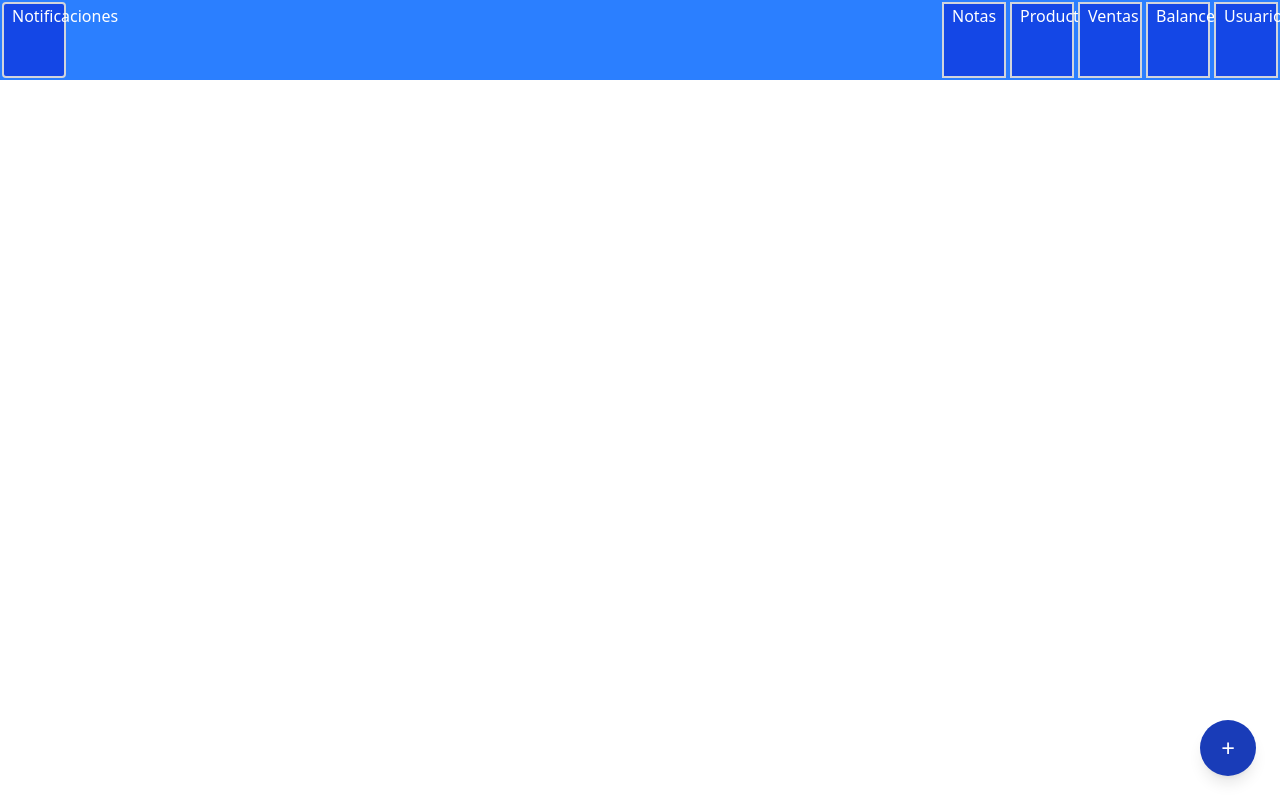
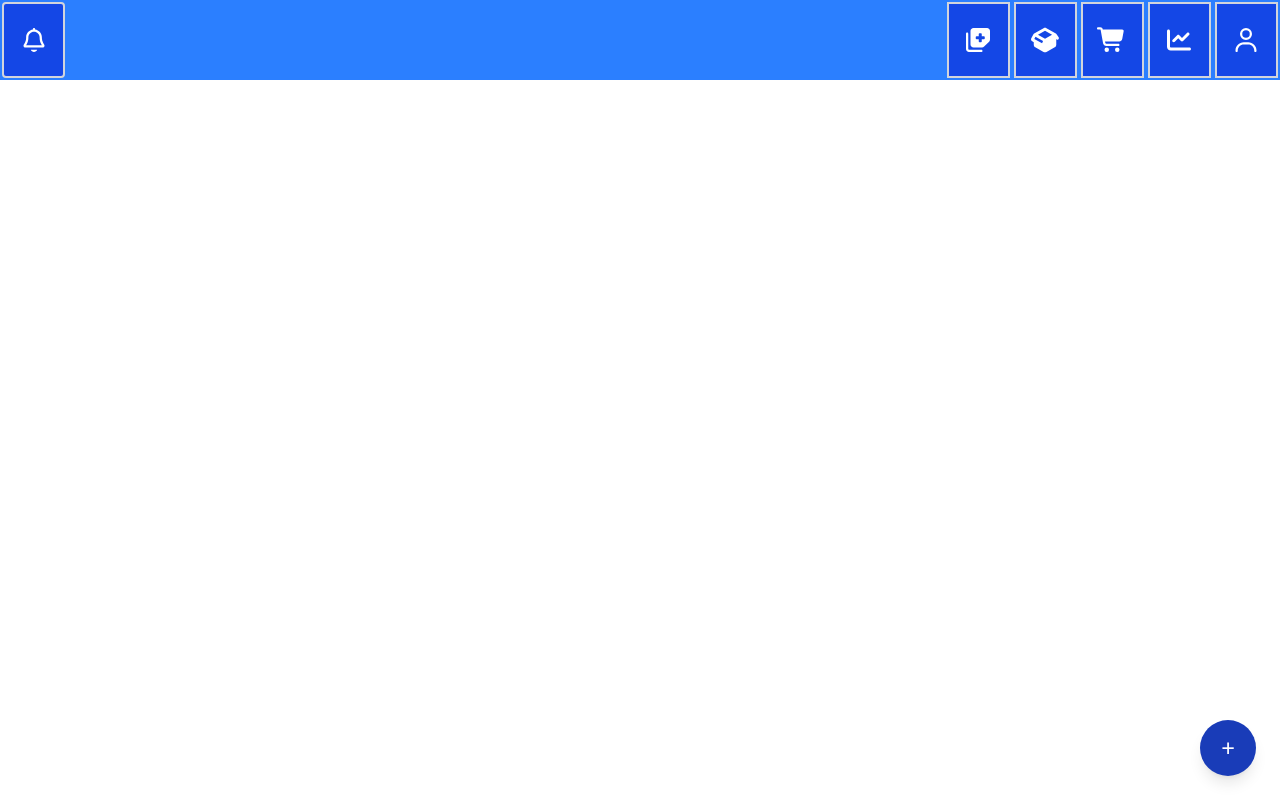
Before and after one commit to DDSlayer64/ProyectoF, a Vue app: page /productos in a window 1280 px wide. Built offline with nearby package versions, Linux system fonts and the light colour scheme.

Commit message:
adicion de iconos en el NAV

```diff
--- a/package.json
+++ b/package.json
@@ -9,8 +9,10 @@
     "preview": "vite preview"
   },
   "dependencies": {
-    "@fortawesome/fontawesome-svg-core": "^7.0.1",
-    "@fortawesome/free-solid-svg-icons": "^7.0.1",
+    "@fortawesome/fontawesome-svg-core": "^7.1.0",
+    "@fortawesome/free-brands-svg-icons": "^7.1.0",
+    "@fortawesome/free-regular-svg-icons": "^7.1.0",
+    "@fortawesome/free-solid-svg-icons": "^7.1.0",
     "@fortawesome/vue-fontawesome": "^3.1.2",
     "@iconify/vue": "^5.0.0",
     "@tailwindcss/vite": "^4.1.11",
--- a/src/components/Navegacion.vue
+++ b/src/components/Navegacion.vue
@@ -1,26 +1,107 @@
 <script setup>
     import { RouterLink } from 'vue-router';
+    import { FontAwesomeIcon } from '@fortawesome/vue-fontawesome';
+    import { faBell, faNoteSticky, faUser } from '@fortawesome/free-regular-svg-icons';
+import { faBoxOpen, faChartBar, faChartLine, faNotesMedical, faShoppingCart } from '@fortawesome/free-solid-svg-icons';
 </script>
 
 <template>
     <nav class="navegacion w-[100vw] h-[10vh] bg-blue-500 flex flex-row">
-        <router-link to="notificaciones" class=" hover:bg-blue-800 px-2 w-[5%] bg-blue-700 rounded m-0.5 text-white border-2 border-gray-300">Notificaciones
+        <router-link to="notificaciones" class="
+                                                flex
+                                                justify-center
+                                                items-center
+                                                text-2xl
+                                                hover:bg-blue-800
+                                                px-2 w-[5%]
+                                                bg-blue-700
+                                                rounded m-0.5
+                                                text-white
+                                                border-2
+                                                border-gray-300
+                                                "><FontAwesomeIcon :icon="faBell" />
+
 
         </router-link>
         <div class="w-[70%] h-[100%]"></div>
-        <router-link to="notas" class="hover:bg-blue-800 px-2 w-[5%] bg-blue-700 m-0.5 text-white border-2 border-gray-300">Notas
+        <router-link to="notas" class="
+                                    flex
+                                    justify-center
+                                    items-center
+                                    text-2xl
+                                    hover:bg-blue-800
+                                    px-2
+                                    w-[5%]
+                                    bg-blue-700
+                                    m-0.5
+                                    text-white
+                                    border-2
+                                    border-gray-300
+                                    "><FontAwesomeIcon :icon="faNotesMedical" />
 
         </router-link>
-        <router-link to="productos" class="hover:bg-blue-800 px-2 w-[5%] bg-blue-700 m-0.5 text-white border-2 border-gray-300">Productos
+        <router-link to="productos" class="
+                                        flex
+                                        justify-center
+                                        items-center
+                                        text-2xl
+                                        hover:bg-blue-800
+                                        px-2
+                                        w-[5%]
+                                        bg-blue-700
+                                        m-0.5
+                                        text-white
+                                        border-2
+                                        border-gray-300
+                                        "><FontAwesomeIcon :icon="faBoxOpen" />
 
         </router-link>
-        <router-link to="ventas" class="hover:bg-blue-800 px-2 w-[5%] bg-blue-700 m-0.5 text-white border-2 border-gray-300">Ventas
+        <router-link to="ventas" class="
+                                        flex
+                                        justify-center
+                                        items-center
+                                        text-2xl
+                                        hover:bg-blue-800
+                                        px-2
+                                        w-[5%]
+                                        bg-blue-700
+                                        m-0.5
+                                        text-white
+                                        border-2
+                                        border-gray-300
+                                        "><FontAwesomeIcon :icon="faShoppingCart" />
 
         </router-link>
-        <router-link to="balance" class="hover:bg-blue-800 px-2 w-[5%] bg-blue-700 m-0.5 text-white border-2 border-gray-300">Balance
+        <router-link to="balance" class="
+                                        flex
+                                        justify-center
+                                        items-center
+                                        text-2xl
+                                        hover:bg-blue-800
+                                        px-2
+                                        w-[5%]
+                                        bg-blue-700
+                                        m-0.5
+                                        text-white
+                                        border-2
+                                        border-gray-300
+                                        "><FontAwesomeIcon :icon="faChartLine" />
 
         </router-link>
-        <router-link to="usuario" class="hover:bg-blue-800 px-2 w-[5%] bg-blue-700 m-0.5 text-white border-2 border-gray-300">Usuario
+        <router-link to="usuario" class="
+                                        flex
+                                        justify-center
+                                        items-center
+                                        text-2xl
+                                        hover:bg-blue-800
+                                        px-2
+                                        w-[5%]
+                                        bg-blue-700
+                                        m-0.5
+                                        text-white
+                                        border-2
+                                        border-gray-300
+                                        "><FontAwesomeIcon :icon="faUser" />
 
         </router-link>
 
```
Also changed, not shown: 1 other file (tests, documents, lock files or other folders).
